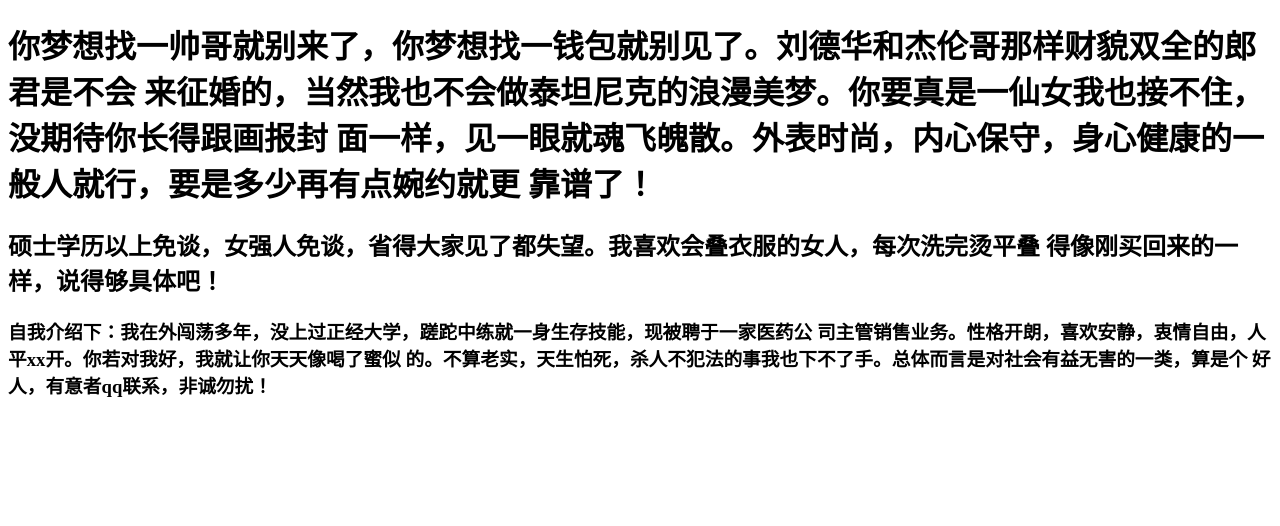
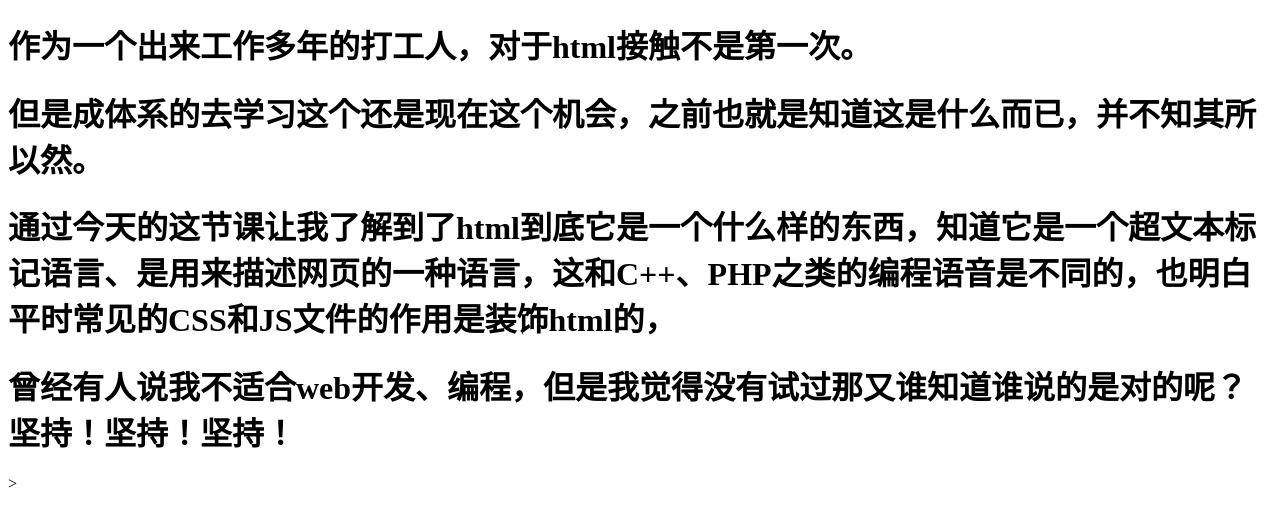
Before and after one commit to chenjj11/chenjj11.github.io, a plain HTML site: page index.html in a window 1280 px wide. Drawn offline with Linux system fonts and the light colour scheme.

Commit message:
Update index.html

```diff
--- a/index.html
+++ b/index.html
@@ -2,20 +2,13 @@
 <html>
 	<head>
 		<meta charset="utf-8" />
-		<title>我的flag</title>
+		<title>笔记随堂</title>
 	</head>
 	<body>
-		<h1>你梦想找⼀帅哥就别来了，你梦想找⼀钱包就别⻅了。刘德华和杰伦哥那样财貌双全的郎君是不会
-来征婚的，当然我也不会做泰坦尼克的浪漫美梦。你要真是⼀仙⼥我也接不住，没期待你⻓得跟画报封
-⾯⼀样，⻅⼀眼就魂⻜魄散。外表时尚，内⼼保守，⾝⼼健康的⼀般⼈就⾏，要是多少再有点婉约就更
-靠谱了！</h1>
-
-		<h2>硕⼠学历以上免谈，⼥强⼈免谈，省得⼤家⻅了都失望。我喜欢会叠⾐服的⼥⼈，每次洗完烫平叠
-得像刚买回来的⼀样，说得够具体吧！</h2>
-		<h3>⾃我介绍下：我在外闯荡多年，没上过正经⼤学，蹉跎中练就⼀⾝⽣存技能，现被聘于⼀家医药公
-司主管销售业务。性格开朗，喜欢安静，衷情⾃由，⼈平xx开。你若对我好，我就让你天天像喝了蜜似
-的。不算⽼实，天⽣怕死，杀⼈不犯法的事我也下不了⼿。总体⽽⾔是对社会有益⽆害的⼀类，算是个
-好⼈，有意者qq联系，⾮诚勿扰！</h3>
-
+		<p><h1>作为一个出来工作多年的打工人，对于html接触不是第一次。</h1>
+		<h1>但是成体系的去学习这个还是现在这个机会，之前也就是知道这是什么而已，并不知其所以然。</h1>
+		<h1>通过今天的这节课让我了解到了html到底它是一个什么样的东西，知道它是一个超文本标记语言、是用来描述网页的一种语言，这和C++、PHP之类的编程语音是不同的，也明白平时常见的CSS和JS文件的作用是装饰html的，</h1>
+		<h1>曾经有人说我不适合web开发、编程，但是我觉得没有试过那又谁知道谁说的是对的呢？坚持！坚持！坚持！</h1>>
+		</p>
 	</body>
 </html>
```
